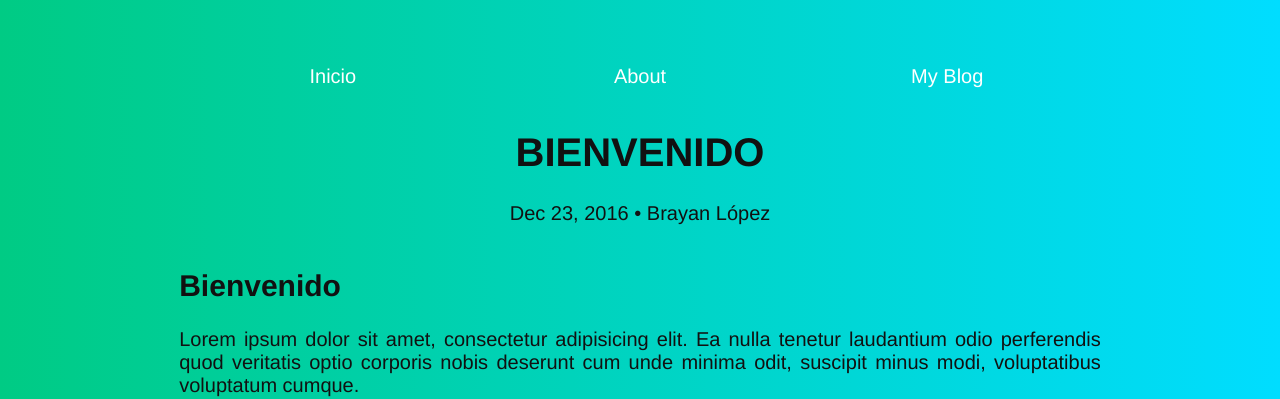
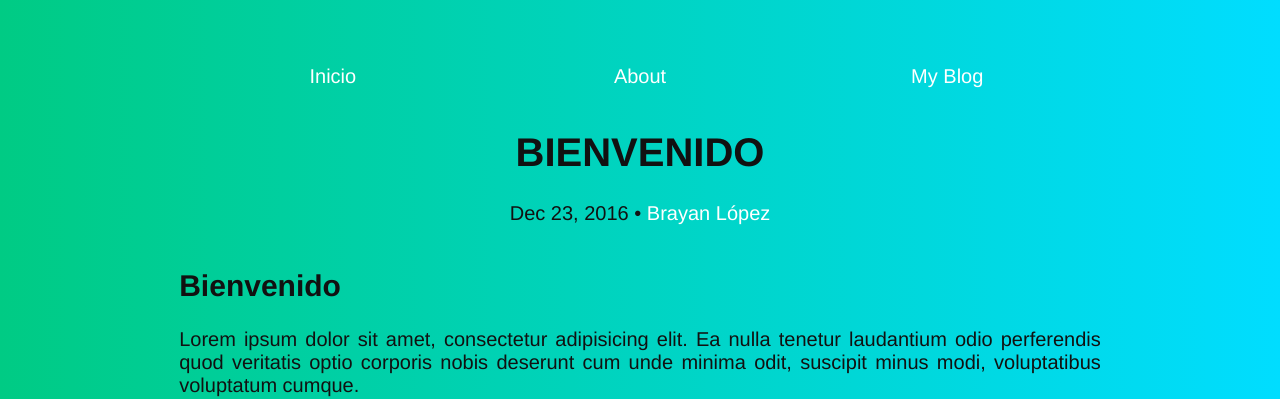
Before and after one commit to tejasph/tejasphaterpekar.github.io, a Jekyll site: the page built from _posts/2016-12-23-welcome.md, in a window 1280 px wide. Shown: the top 399 px of the page. Built offline with Jekyll 4.4.1, drawn with Linux system fonts in a browser that asks for light colours.

```diff
--- a/_layouts/post.html
+++ b/_layouts/post.html
@@ -9,7 +9,7 @@ author: Brayan López
 			<time datetime="{{ page.date | date_to_xmlschema }}" itemprop="datePublished">{{ page.date | date: "%b %-d, %Y" }}</time>
 			{% if page.author %} •
 			<span itemprop="author" itemscope itemtype="http://schema.org/Person">
-				<span itemprop="name">{{ page.author }}</span>
+				<span itemprop="name"><a href="">{{ page.author }}</a></span>
 			</span>{% endif %}
 		</p>
 	</header>
```
